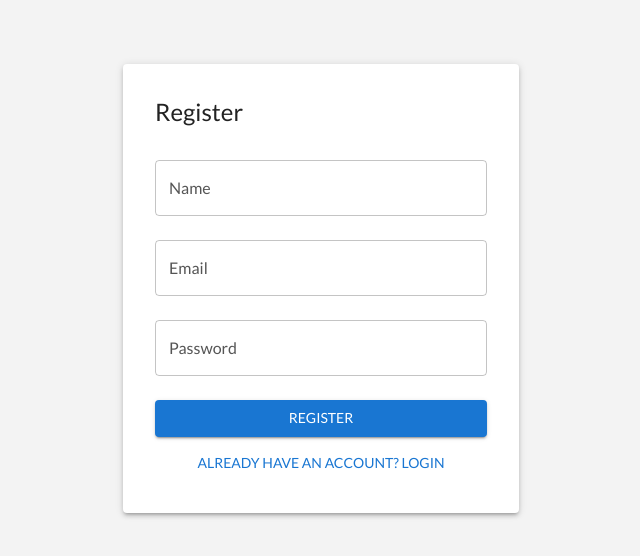
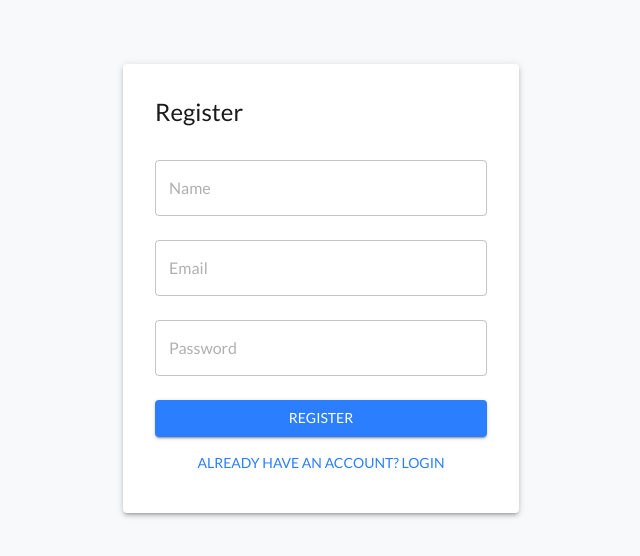
Before and after one commit to 0zzz7y/OpenCalendar-Frontend, a React (Vite) app: page /register in a window 1280 px wide. Shown: the top 556 px of the page, without its empty margins (319-959 px from the left). Built offline with nearby package versions, Linux system fonts and the light colour scheme; no server answers.

Commit message:
theme changes

```diff
--- a/src/themes/color.constant.ts
+++ b/src/themes/color.constant.ts
@@ -1,10 +1,19 @@
 export const COLOR = {
-  PRIMARY: "#007bff",
-  SECONDARY: "#6c757d",
+  PRIMARY: "#2b7fff",
+  SECONDARY: "#2565c7",
+
   SUCCESS: "#28a745",
   DANGER: "#dc3545",
   WARNING: "#ffc107",
+  INFO: "#17a2b8",
+
   WHITE: "#ffffff",
-  BLACK: "#000000",
-  GRAY: "#f8f9fa"
+  BLACK: "#0b0b0b",
+  GRAY: "#171717",
+  DARK_GRAY: "#2a2a2a",
+  LIGHT_GRAY: "#f8f9fa",
+  BORDER_GRAY: "#ccc",
+  MUTED_TEXT: "#b0b0b0",
+  DARK_TEXT: "#1a1a1a",
+  LIGHT_TEXT: "#e0e0e0",
 }
--- a/src/themes/dark.theme.ts
+++ b/src/themes/dark.theme.ts
@@ -1,26 +1,51 @@
 import { createTheme } from "@mui/material/styles"
+
+import { Theme } from "@/themes/theme.type"
+import { COLOR } from "@/themes/color.constant"
+import { FONT } from "@/themes/font.constant"
 
 export const darkTheme = createTheme({
   palette: {
-    mode: "dark",
+    mode: Theme.DARK,
 
     primary: {
-      main: "#90caf9"
+      main: COLOR.PRIMARY,
+    },
+
+    secondary: {
+      main: COLOR.SECONDARY,
+    },
+
+    success: {
+      main: COLOR.SUCCESS,
+    },
+
+    error: {
+      main: COLOR.DANGER,
+    },
+
+    warning: {
+      main: COLOR.WARNING,
+    },
+
+    info: {
+      main: COLOR.INFO,
     },
 
     background: {
-      default: "#1a1a1a",
-      paper: "#3a3a3a"
+      default: COLOR.BLACK,
+      paper: COLOR.GRAY,
     },
 
-    divider: "#555",
+    divider: COLOR.DARK_GRAY,
 
     text: {
-      primary: "#e0e0e0",
-      secondary: "#bbb"
-    }
+      primary: COLOR.LIGHT_TEXT,
+      secondary: COLOR.MUTED_TEXT,
+    },
   },
+
   typography: {
-    fontFamily: "Lato"
+    fontFamily: FONT.DEFAULT,
   }
 })
--- /dev/null
+++ b/src/themes/font.constant.ts
@@ -0,0 +1,3 @@
+export const FONT = {
+    DEFAULT: "Lato"
+}
--- a/src/themes/light.theme.ts
+++ b/src/themes/light.theme.ts
@@ -1,26 +1,51 @@
 import { createTheme } from "@mui/material/styles"
+
+import { Theme } from "@/themes/theme.type"
+import { COLOR } from "@/themes/color.constant"
+import { FONT } from "@/themes/font.constant"
 
 export const lightTheme = createTheme({
   palette: {
-    mode: "light",
+    mode: Theme.LIGHT,
 
     primary: {
-      main: "#1976d2"
+      main: COLOR.PRIMARY,
+    },
+
+    secondary: {
+      main: COLOR.SECONDARY,
+    },
+
+    success: {
+      main: COLOR.SUCCESS,
+    },
+
+    error: {
+      main: COLOR.DANGER,
+    },
+
+    warning: {
+      main: COLOR.WARNING,
+    },
+
+    info: {
+      main: COLOR.INFO,
     },
 
     background: {
-      default: "#f3f3f3",
-      paper: "#ffffff"
+      default: COLOR.LIGHT_GRAY,
+      paper: COLOR.WHITE,
     },
 
-    divider: "#ddd",
+    divider: COLOR.BORDER_GRAY,
 
     text: {
-      primary: "#222",
-      secondary: "#555"
-    }
+      primary: COLOR.DARK_TEXT,
+      secondary: COLOR.MUTED_TEXT,
+    },
   },
+
   typography: {
-    fontFamily: "Lato"
+    fontFamily: FONT.DEFAULT,
   }
 })
```
